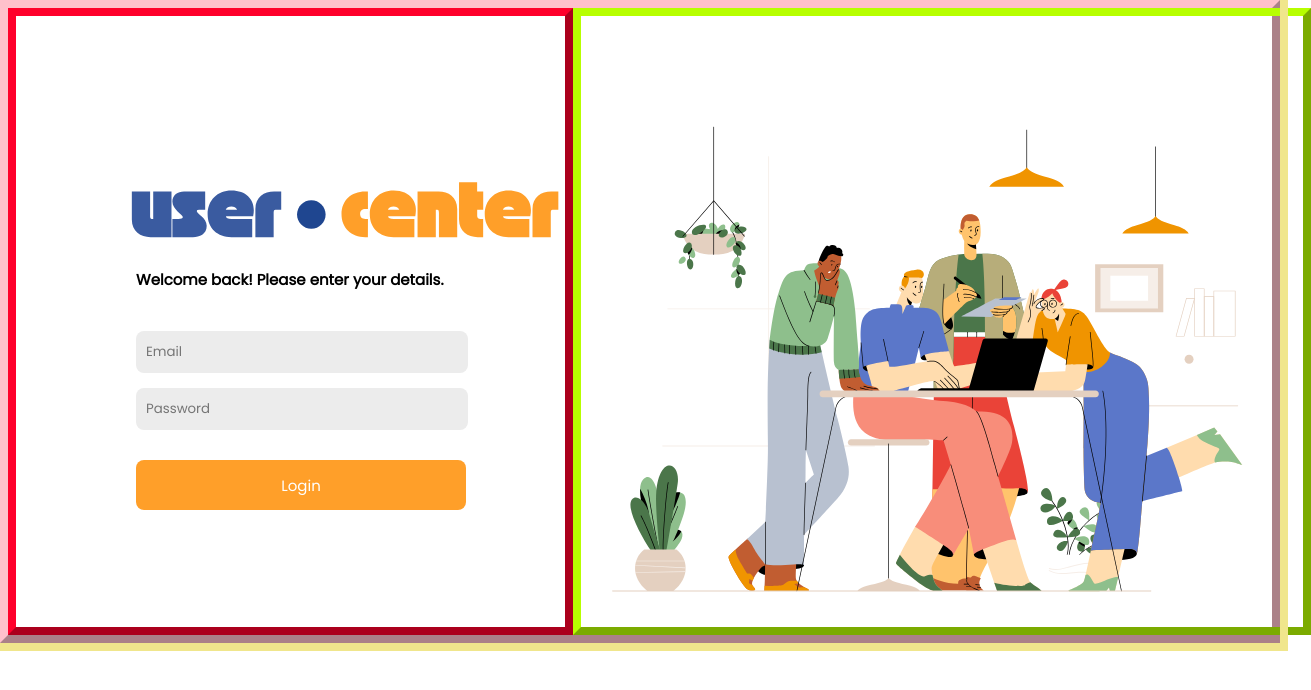
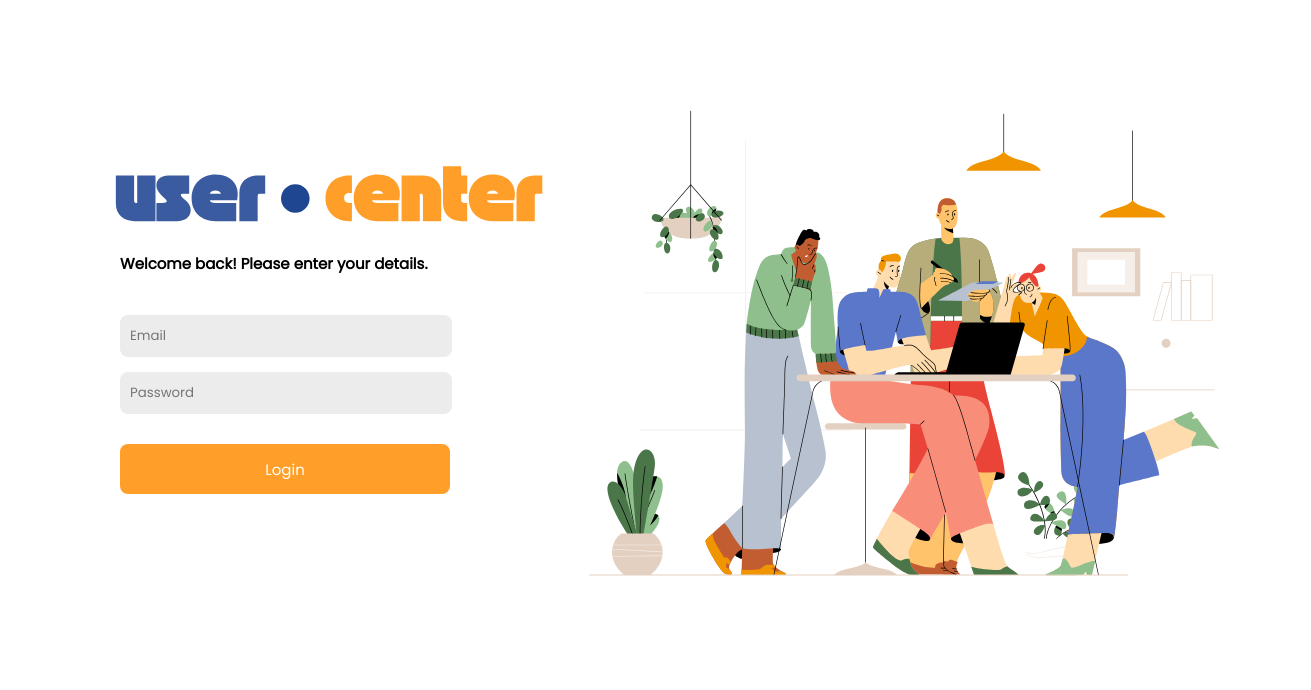
Before and after one commit to asheyacasey/team-project-tdd, a React (Create React App) app: page / in a window 1280 px wide. Shown: the top 690 px of the page, 1311 px wide, since content can reach past the window. Built offline with nearby package versions, Linux system fonts and the light colour scheme.

Commit message:
Ashe/UpdatedUI

```diff
--- a/package.json
+++ b/package.json
@@ -8,6 +8,7 @@
     "@testing-library/user-event": "^13.5.0",
     "react": "^18.2.0",
     "react-dom": "^18.2.0",
+    "react-icons": "^4.6.0",
     "react-scripts": "5.0.1",
     "web-vitals": "^2.1.4"
   },
--- a/src/Login.css
+++ b/src/Login.css
@@ -60,16 +60,4 @@ font-size: 12px;
   display: grid;
   grid-template-columns: 1fr 1fr;
 
-  border: 0.5rem outset pink;
-  outline: 0.5rem solid khaki;
 }
-
-.grid-child-left {
-  border: 0.5rem outset rgb(255, 0, 43);
-
-}
-
-.grid-child-right {
-  border: 0.5rem outset rgb(183, 255, 0);
-
-}
```
Also changed, not shown: 1 other file (tests, documents, lock files or other folders).
